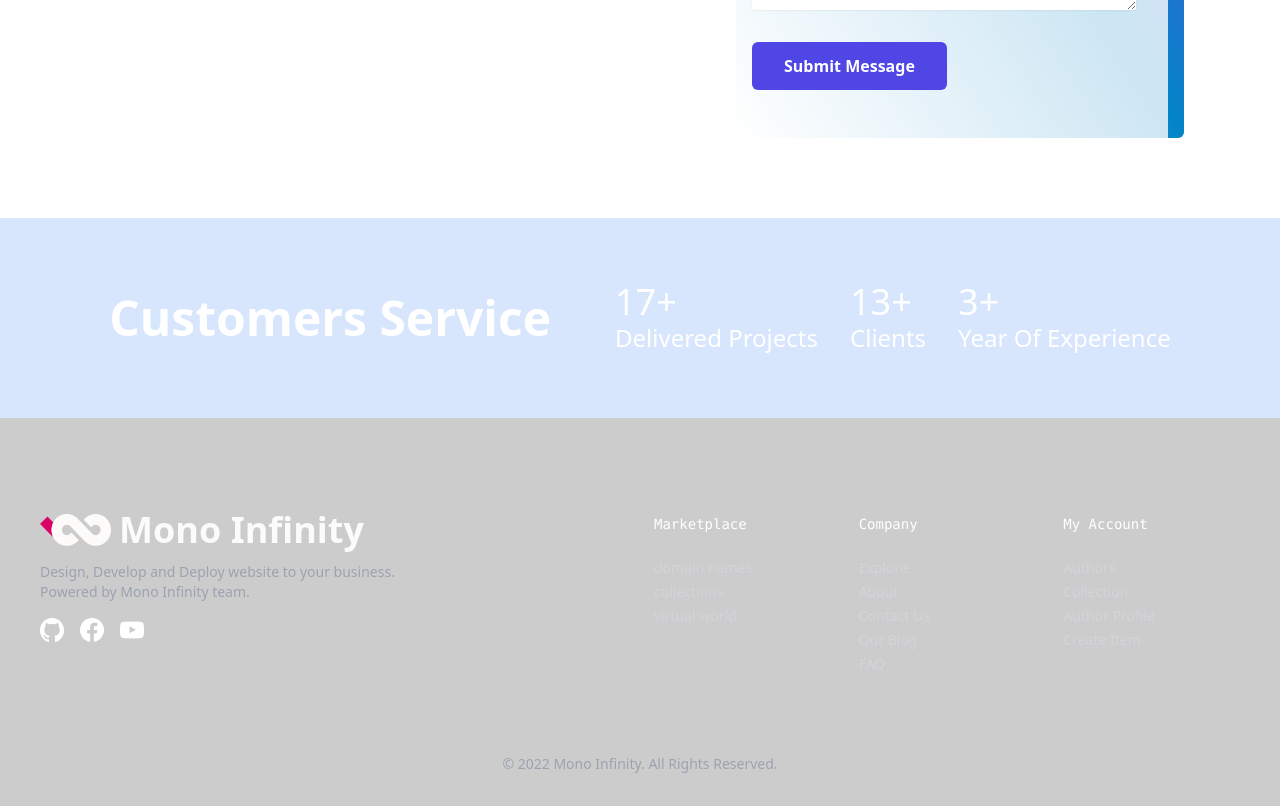
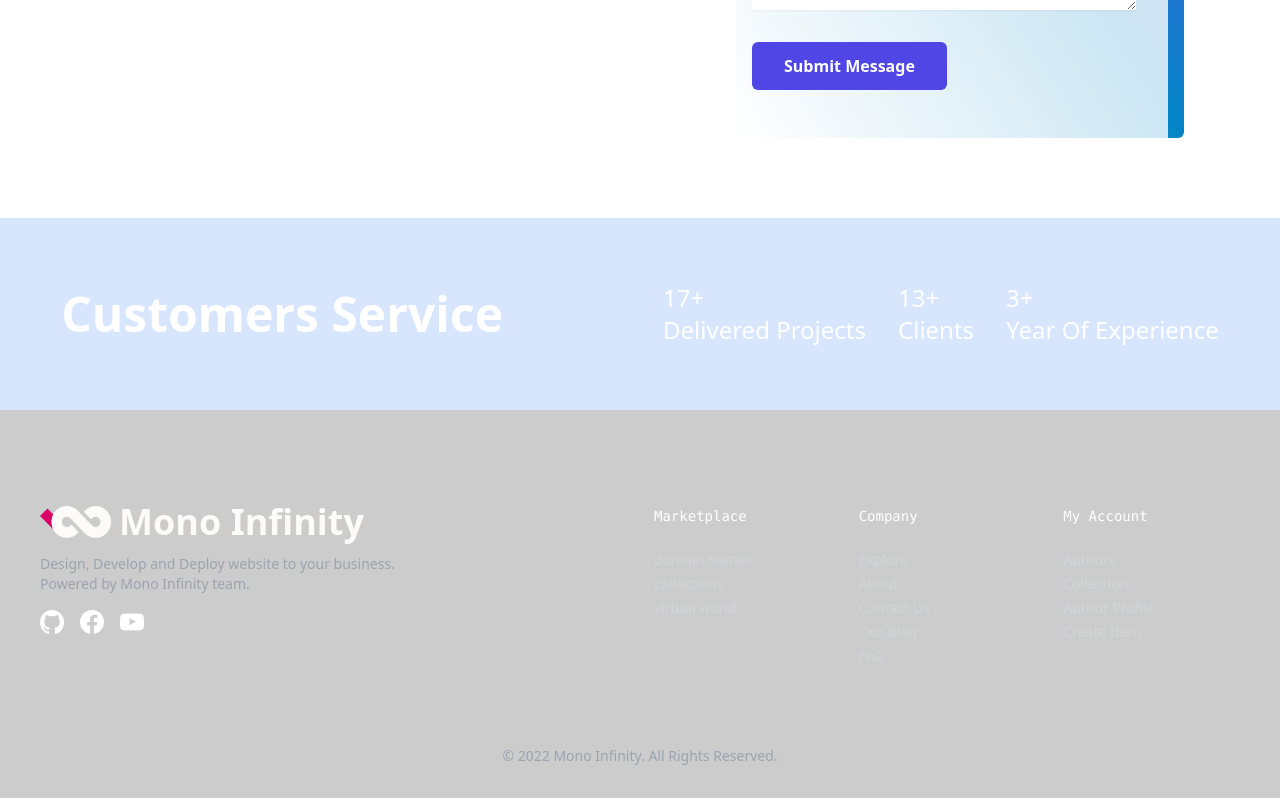
Before and after one commit to MonoInfinity/mono-next-landing-kit, a Next.js app: page / in a window 1280 px wide. Shown: the part 3638-4444 px from the top of the page. Built offline with nearby package versions, Linux system fonts and the light colour scheme; no server answers; what tailwind-children would draw is missing.

Commit message:
customer

```diff
--- a/pages/index.tsx
+++ b/pages/index.tsx
@@ -261,11 +261,11 @@ const HomePage: React.FC<HomePageProps> = () => {
                         </div>
                     </div>
                     <div className="flex justify-center w-full px-4 py-16 mb-4 bg-blue-500/20 lg:mb-12">
-                        <div className="flex flex-col items-center justify-center space-x-0 space-y-6 lg:space-x-16 lg:space-y-0 lg:flex-row max-w-app">
+                        <div className="flex flex-col items-center justify-center space-x-0 space-y-6 lg:space-x-40 lg:space-y-0 lg:flex-row max-w-app">
                             <p className="text-5xl font-semibold">Customers Service</p>
                             <div className="flex space-x-8 text-2xl">
                                 <div className="flex flex-col">
-                                    <p className="text-4xl">
+                                    <p className="text-2xl">
                                         <CountUp start={1} end={17} duration={2}>
                                             {({ countUpRef, start }) => (
                                                 <ReactVisibilitySensor onChange={start} delayedCall>
@@ -278,7 +278,7 @@ const HomePage: React.FC<HomePageProps> = () => {
                                     <p>Delivered Projects</p>
                                 </div>
                                 <div className="flex flex-col">
-                                    <p className="text-4xl">
+                                    <p className="text-2xl">
                                         <CountUp start={1} end={13} duration={2}>
                                             {({ countUpRef, start }) => (
                                                 <ReactVisibilitySensor onChange={start} delayedCall>
@@ -291,7 +291,7 @@ const HomePage: React.FC<HomePageProps> = () => {
                                     <p>Clients</p>
                                 </div>
                                 <div className="flex flex-col">
-                                    <p className="text-4xl">
+                                    <p className="text-2xl">
                                         <CountUp start={1} end={3} duration={1}>
                                             {({ countUpRef, start }) => (
                                                 <ReactVisibilitySensor onChange={start} delayedCall>
```
